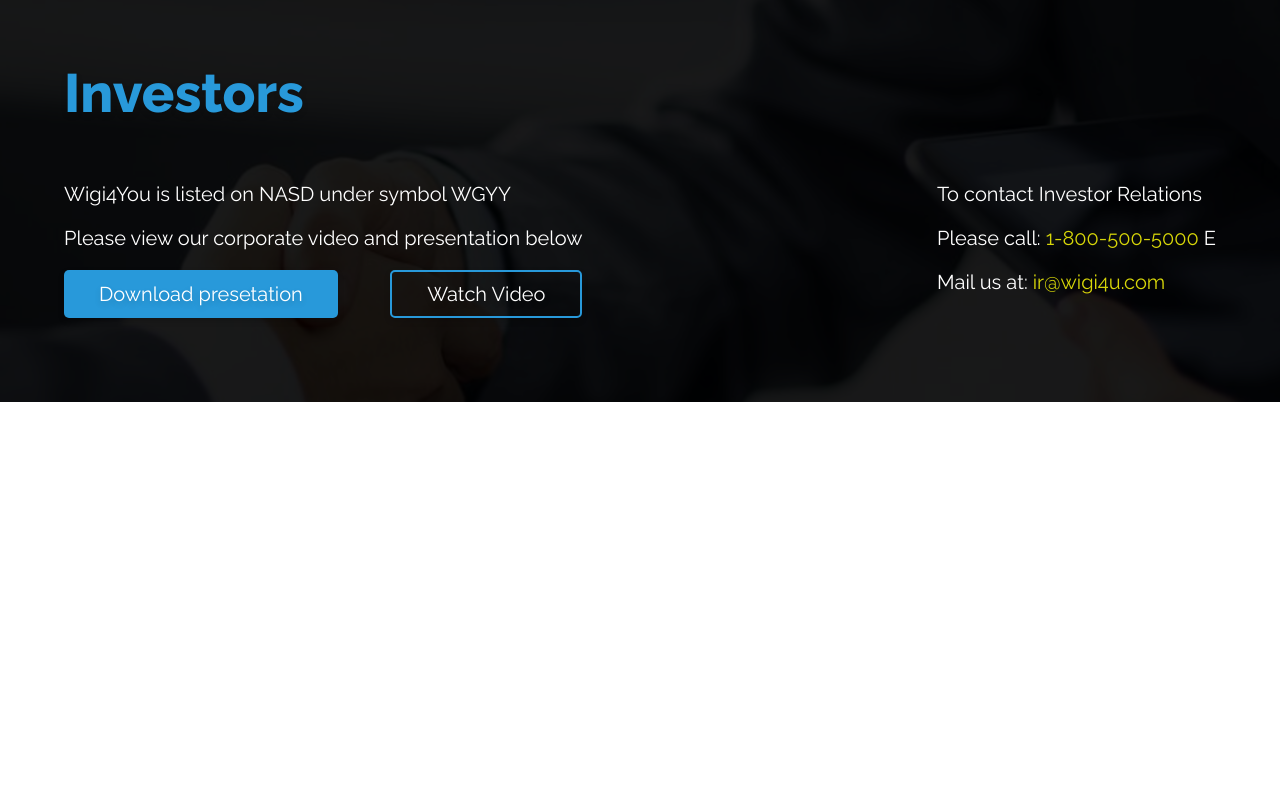
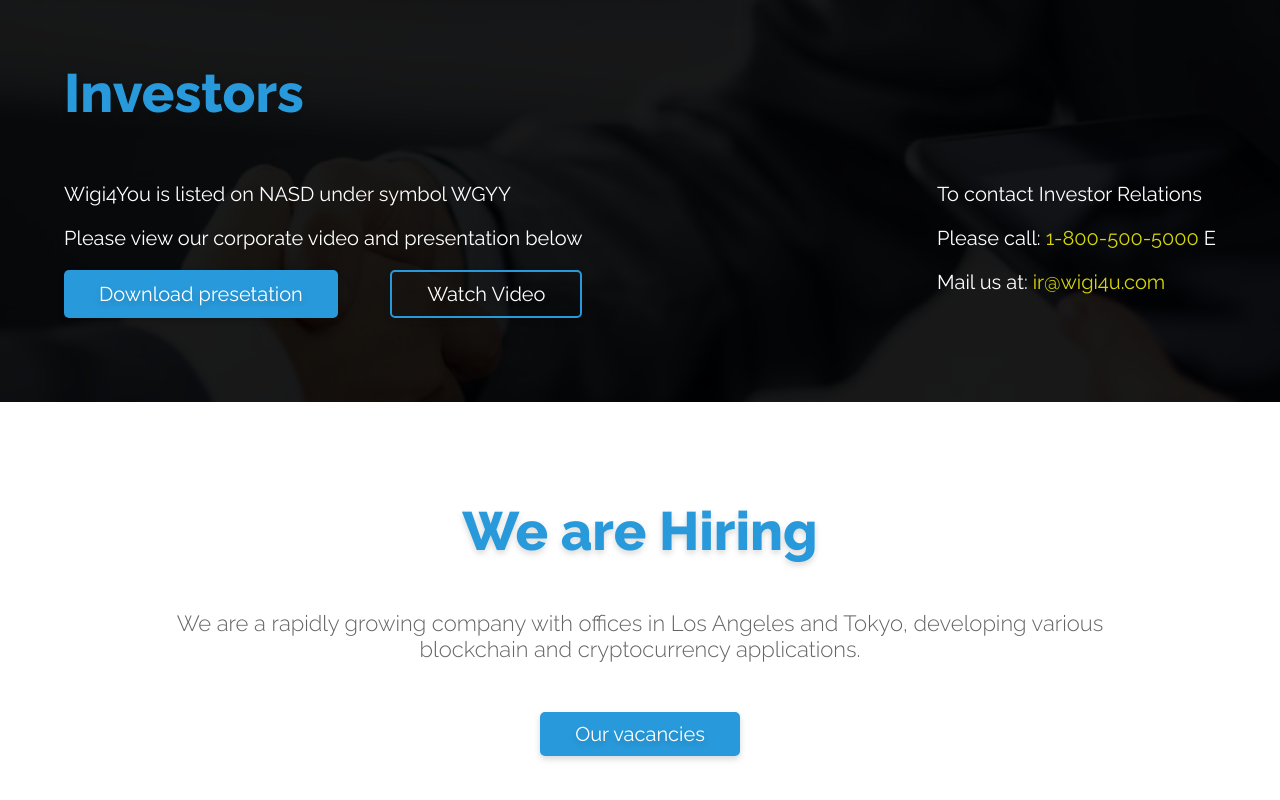
Before and after one commit to Coffalmer/Wigi4You, a plain HTML site: page index.html in a window 1280 px wide. Shown: the part 2574-3374 px from the top of the page. Before the commit the page ends 2976 px from the top, so only its background shows below. Drawn offline with Linux system fonts and the light colour scheme.

Commit message:
finish Hire block

```diff
--- a/css/style.css
+++ b/css/style.css
@@ -249,7 +249,6 @@
 	padding: 2px;
 }
 
-
 .team__block-item li::before {
   content: "- ";
   color: #fff;
@@ -328,7 +327,6 @@
 	border: 2px solid #2899DA;
 }
 
-
 .investors__contact {
 		padding-top: 50px;
 }
@@ -348,3 +346,54 @@
 	color: #D7D609;
 	text-decoration: none;
 }
+
+.hire {
+
+}
+
+.hire__content {
+	display: flex;
+	flex-direction: column;
+	flex-wrap: nowrap;
+	justify-content: center;
+	align-items: center;
+	padding: 100px 0;
+}
+
+.hire__content h1 {
+	font-size: 54px;
+	line-height: 58px;
+	font-weight: 800;
+	color: #2899DA;
+	text-shadow: 0px 3px 6px rgba(0, 0, 0, 0.16);
+	text-align: center;
+	margin-bottom: 50px;
+}
+
+.hire__content p {
+	width: 80%;
+	font-size: 22px;
+	line-height: 26px;
+	font-weight: 300;
+	color: #646464;
+	text-align: center;
+	margin-bottom: 50px;
+}
+
+.hire__content button {
+
+}
+
+.hire__content button {
+	font-family: "Raleway", sans-serif;
+	font-size: 20px;
+	line-height: 24px;
+	color: #fff;
+	padding: 10px 35px;
+	border-radius: 5px;
+	margin-bottom: 20px;
+	border: none;
+	background-color: #2899DA;
+	text-shadow: 0px 3px 6px rgba(0, 0, 0, 0.16);
+	box-shadow: 0px 3px 6px rgba(0, 0, 0, 0.16);
+}
--- a/index.html
+++ b/index.html
@@ -112,7 +112,9 @@
 	</div>
 	<div class="hire">
 		<div class="hire__content">
-
+			<h1>We are Hiring</h1>
+			<p>We are a rapidly growing company with offices in Los Angeles and Tokyo, developing various blockchain and cryptocurrency applications.</p>
+			<button>Our vacancies</button>
 		</div>
 	</div>
 </body>
```
